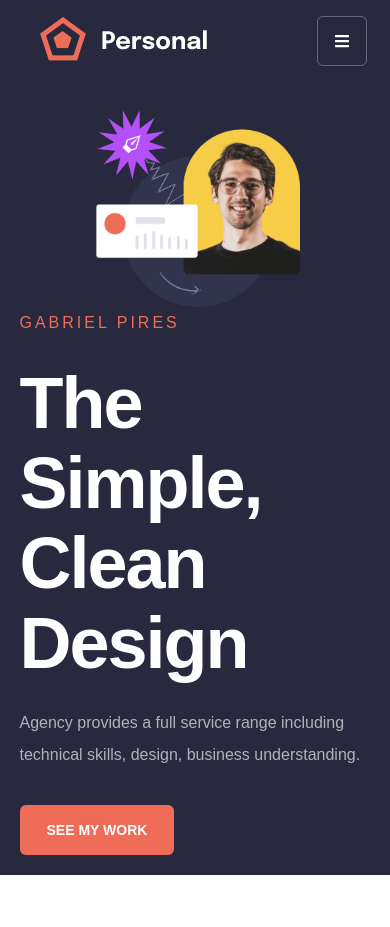
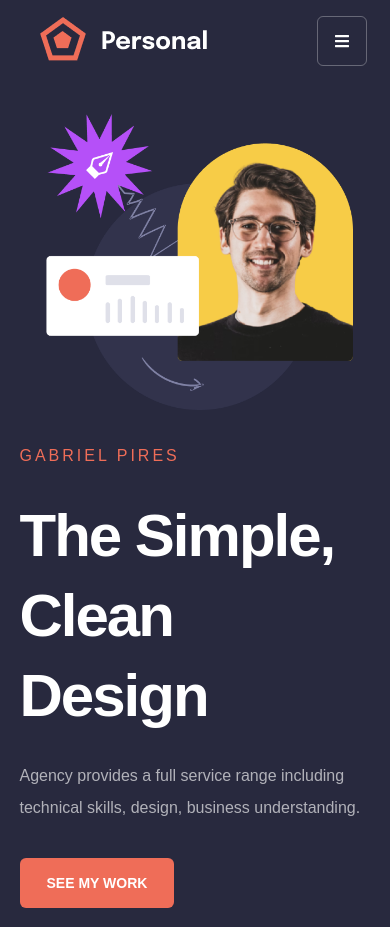
Before and after one commit to ricoputrap/portfolio-web-designer, a React (Create React App) app: page / in a window 390 px wide. Before the commit the page ends 875 px from the top, so only its background shows below. Built offline with nearby package versions, Linux system fonts and the light colour scheme.

Commit message:
adjust styling of hero section for Mobile L size

```diff
--- a/src/pages/Home/index.styles.ts
+++ b/src/pages/Home/index.styles.ts
@@ -48,6 +48,14 @@ export const TextContainer = styled.div`
   @media only screen and (max-width: 768px) {
     width: 100%;
   }
+
+  @media only screen and (max-width: 425px) {
+    margin-top: 30px;
+
+    ${Heading1} {
+      font-size: 60px !important;
+    }
+  }
 `;
 
 export const ImageContainer = styled.div`
@@ -66,4 +74,10 @@ export const ImageContainer = styled.div`
       width: 60%;
     }
   }
+
+  @media only screen and (max-width: 425px) {
+    img {
+      width: 90%;
+    }
+  }
 `;
```
